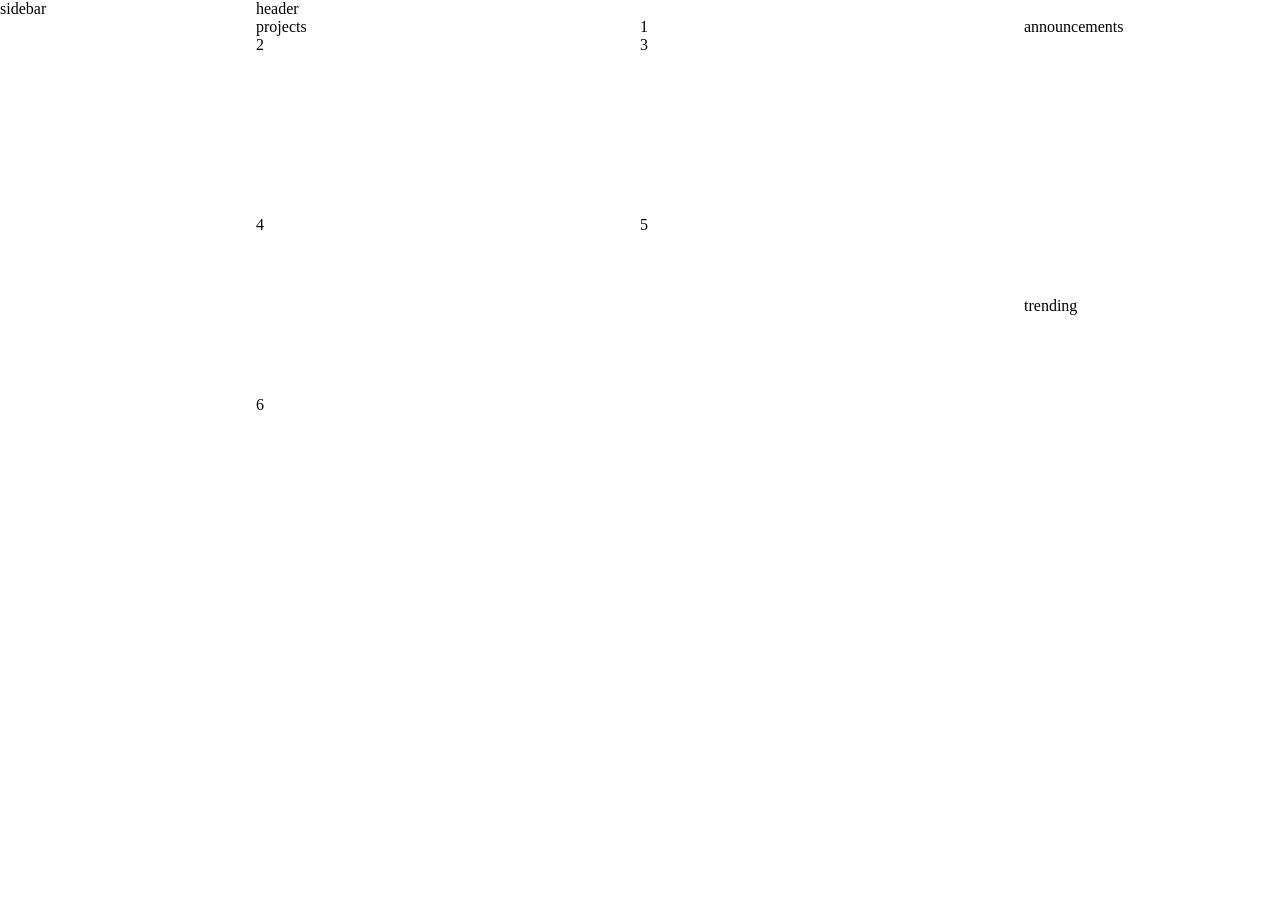
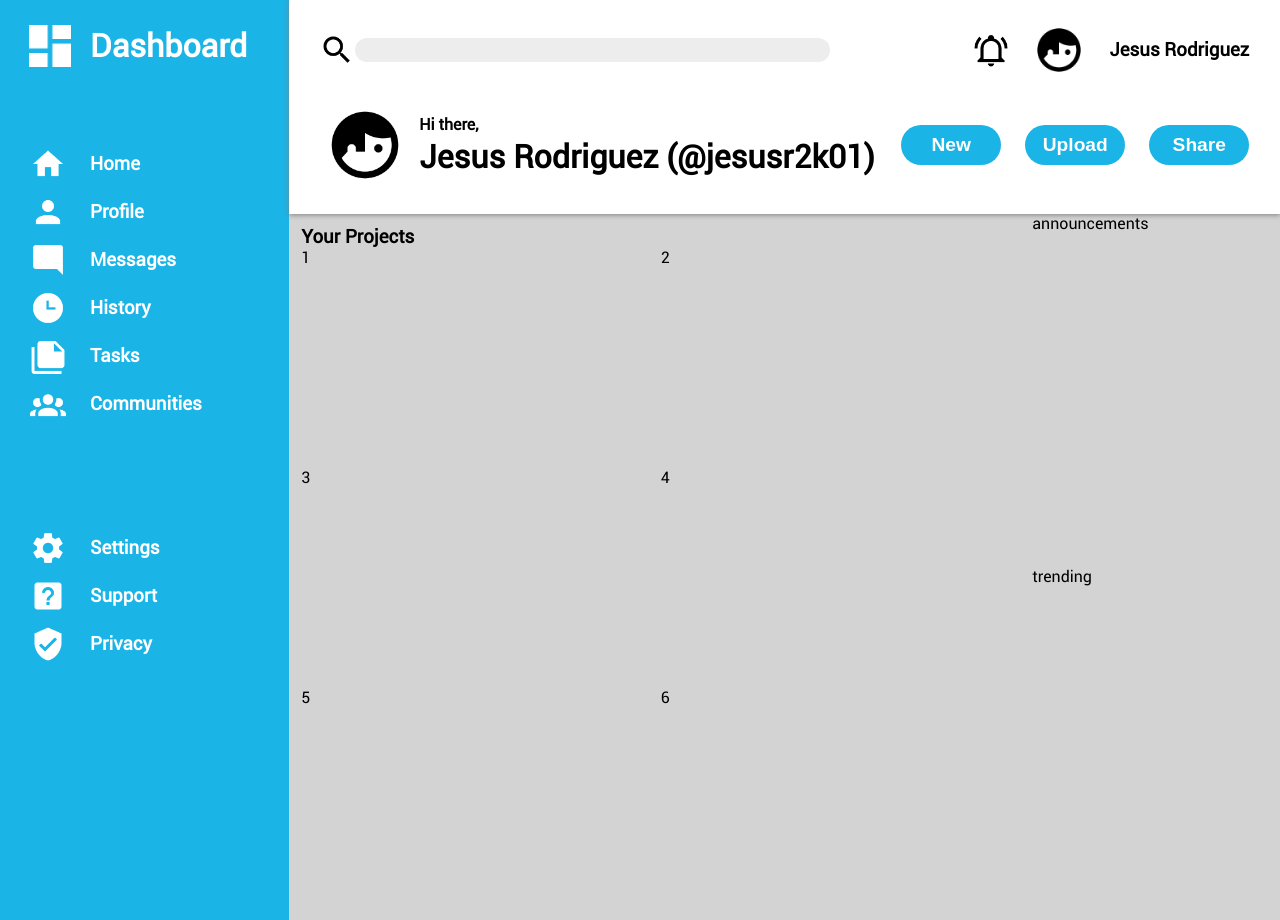
Before and after one commit to jrodr1191/admin-dashboard, a plain HTML site: page index.html in a window 1280 px wide. Before the commit the page ends 800 px from the top, so only its background shows below. Drawn offline with Linux system fonts and the light colour scheme.

Commit message:
Finished UI design for header and sidebar
Both header and sidebar are subject to change depending on how the main portion affects them, or if any other better options appear

```diff
--- a/index.html
+++ b/index.html
@@ -8,9 +8,52 @@
     </head>
     <body>
         <div class="container">
-            <div class="header">header</div>
-            <div class="sidebar">sidebar</div>
-            <div class="main">projects
+            <div class="header">
+                <div>
+                    <img src="./images/search.png" alt="search">
+                    <form action="#" method="get">
+                        <label for="search"></label>
+                        <input type="text" id="search" name="search">
+                    </form>
+                </div>
+                <div>
+                    <img src="./images/bell.png" alt="bell">
+                    <img src="./images/face-man-profile.png" alt="user">
+                    <h3>Jesus Rodriguez</h3>
+                </div>
+                <div>
+                    <img src="./images/face-man-profile.png" alt="user">
+                    <div>
+                        <h4>Hi there,</h4>
+                        <h1>Jesus Rodriguez (@jesusr2k01)</h1>
+                    </div>
+                </div>
+                <div>
+                    <button>New</button>
+                    <button>Upload</button>
+                    <button>Share</button>
+                </div>
+            </div>
+            <div class="sidebar">
+                <div class="dashboard">
+                    <a href="#"><h1><img class="dash" src="./images/dashboard.png" alt="dash">Dashboard</h1></a>
+                </div>
+                <div class="general">
+                    <a href="#"><h3><img src="./images/home.png" alt="home">Home</h3></a>
+                    <a href="#"><h3><img src="./images/profile.png" alt="profile">Profile</h3></a>
+                    <a href="#"><h3><img src="./images/messages.png" alt="messages">Messages</h3></a>
+                    <a href="#"><h3><img src="./images/history.png" alt="history">History</h3></a>
+                    <a href="#"><h3><img src="./images/tasks.png" alt="tasks">Tasks</h3></a>
+                    <a href="#"><h3><img src="./images/communities.png" alt="communities">Communities</h3></a>
+                </div>
+                <div class="settings">
+                    <a href="#"><h3><img src="./images/settings.png" alt="settings">Settings</h3></a>
+                    <a href="#"><h3><img src="./images/support.png" alt="support">Support</h3></a>
+                    <a href="#"><h3><img src="./images/privacy.png" alt="privacy">Privacy</h3></a>
+                </div>
+            </div>
+            <div class="main">
+                <h3>Your Projects</h3>
                 <div class="projects">1</div>
                 <div class="projects">2</div>
                 <div class="projects">3</div>
@@ -22,7 +65,6 @@
                 <div class="announcements">announcements</div>
                 <div class="trending">trending</div>
             </div>
-
         </div>
     </body>
 </html>
--- a/style.css
+++ b/style.css
@@ -1,30 +1,181 @@
 * {
     margin: 0;
     padding: 0;
+    text-decoration: none;
+}
+
+@font-face {
+    font-family: roboto;
+    src: url(./fonts/Roboto-Regular.ttf);
 }
 
 .container {
     display: grid;
     grid-template-columns: 1fr 3fr 1fr;
+    font-family: roboto;
+}
+
+img {
+    width: 36px;
+}
+
+img.dash {
+    width: 56px;
+}
+
+.sidebar img {
+    filter: invert(1);
 }
 
 .header {
     grid-column: 2 / -1;
+    display: grid;
+    grid-template: 2fr 3fr / 2fr 1fr;
+    background-color: white;
+    box-shadow: 0px 1px 5px grey;
+    padding: 12px 30px;
+    position: relative;
+    z-index: 10;
+}
+
+.header > div:first-child {
+    display: flex;
+    align-items: center;
+}
+
+.header > div:nth-child(2) {
+    display: flex;
+    align-items: center;
+    justify-content: end;
+    min-width: 300px;
+}
+
+.header > div:nth-child(2) > * {
+    padding: 12px;
+}
+
+.header > div:nth-child(2) > img:nth-child(2) {
+    width: 52px;
+    height: 52px;
+}
+
+.header > div:nth-child(3) {
+    display: flex;
+    align-items: center;
+    height: min-content;
+    align-self: center;
+    min-width: 570px;
+}
+
+.header > div:nth-child(3) > * {
+    padding: 6px;
+}
+
+.header > div:nth-child(3) > div > * {
+    padding: 2px;
+}
+
+.header > div:nth-child(3) > img:nth-child(1) {
+    width: 80px;
+    height: 80px;
+}
+
+.header > div:nth-child(4) {
+    display: flex;
+    align-items: center;
+    align-self: stretch;
+    justify-content: end;
+}
+
+.header > div:nth-child(4) > button {
+    background-color: rgb(26, 180, 231);
+    border-radius: 50px;
+    border-color: transparent;
+    color: white;
+    font-weight: 700;
+    font-size: 1.2rem;
+    width: 100px;
+    height: 40px;
+    margin: 12px;
+    padding: 0 6px 0 6px;
+}
+
+form,
+input[type="text"] {
+    width: 90%;
+    outline-width: 0;
+    margin-right: 24px;
+}
+
+input[type="text"] {
+    border-radius: 12px;
+    border-color: transparent;
+    background-color: rgb(238, 237, 237);
+    padding-left: 12px;
+    height: 20px;
 }
 
 .sidebar {
     grid-row: 1 / 3;
+    background-color: rgb(26, 180, 231);
+    color: white;
+    display: grid;
+    grid-template-rows: 1fr 3fr 3fr;
+    padding: 12px;
+}
+
+.sidebar h1 > img {
+    margin-left: 4px;
+    margin-right: 12px;
+}
+
+.sidebar h3 > img {
+    margin-right: 24px;
+    margin-left: 12px;
+}
+
+.sidebar h1,
+.sidebar h3 {
+    display: flex;
+    text-align: center;
+    align-items: center;
+    color: white;
+    padding: 6px;
+}
+
+.dashboard {
+    grid-row: 1 / 2;
+    margin-right: 24px;
+}
+
+.general {
+    grid-row: 2 / 3;
+}
+
+.settings {
+    grid-row: 3 / 4;
 }
 
 .main {
     grid-column: 2 / 3;
     display: grid;
     grid-template: 1fr repeat(3, 10fr) / 3fr 3fr;
+    background-color: lightgray;
+    padding: 12px;
+}
+
+.main > h3 {
+    grid-column: 1 / 3;
+}
+
+.main > div {
+    height: 1px;
 }
 
 .other {
     display: grid;
     grid-template-rows: 1fr 10fr 1fr 10fr;
+    background-color: lightgray;
 }
 
 .announcements {
```
Also changed, not shown: fonts/Roboto-Regular.ttf (added), images/bell.png (added), images/communities.png (added), images/dashboard.png (added), images/face-man-profile.png (added), images/face-woman-profile.png (added), images/favorite.png (added), images/hide.png (added), images/history.png (added), images/home.png (added), images/messages.png (added), images/privacy.png (added), images/profile.png (added), images/search.png (added), 4 more files.
